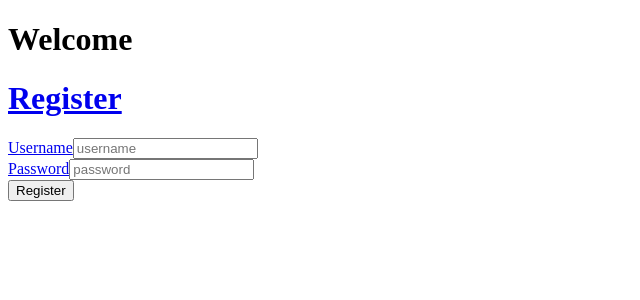
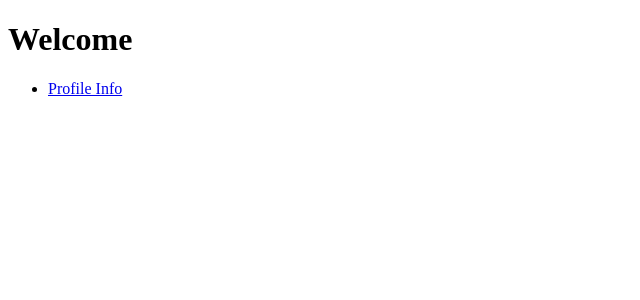
Before and after one commit to rohansinghwow/login-mongo, a React (Vite) app: page / in a window 1280 px wide. Shown: the top 300 px of the page, without its empty margins (0-640 px from the left). Built offline with nearby package versions, Linux system fonts and the light colour scheme.

Commit message:
Adding greetings for user that registered the latest

```diff
--- a/src/App.jsx
+++ b/src/App.jsx
@@ -8,21 +8,20 @@ import {
 import Register from "./pages/Register";
 import Welcome from "./pages/Welcome";
 
+export const CredentialContext = React.createContext()
+
 export default function App() {
+
+  const [cred,setCred] = React.useState({
+    username : null,
+    password : null
+  })
   return (
-    <>
-
     <Router>
-        <Switch>
-        <Route exact path="/">
-        <Welcome/>
-        </Route>
-          <Route  path="/register">
-            <Register />
-          </Route>
-        </Switch>
-
-    </Router>
-    </>
+    <Switch>
+          <Route exact path="/"><Welcome credVal={cred.username}/></Route>
+          <Route exact path="/register"><Register credSetup={setCred}/></Route>
+     </Switch>
+     </Router>
   );
 }
--- a/src/pages/Register.jsx
+++ b/src/pages/Register.jsx
@@ -1,13 +1,15 @@
 
 
 import React from "react";
+import { useHistory } from "react-router-dom";
 
 
-export default function Register(){
+export default function Register(props){
 
     const [username, setUsername] = React.useState('')
     const [password, setPassword] = React.useState('')
     const [isError, setIsError]  = React.useState(false)
+    const history = useHistory()
 
 
 
@@ -16,23 +18,35 @@ export default function Register(){
             method: 'POST',
             headers: {
                 'Content-Type': 'application/json'
-                // 'Content-Type': 'application/x-www-form-urlencoded',
+
               },
             body: JSON.stringify({
                 username,
                 password
 
             })
+        })
+        .then(()=>{
+
+            history.push('/')
+            setIsError(prevErr=>prevErr=false)
+             props.credSetup({
+                username,
+                password
+            })
+
         }).catch(()=>{
-            console.log('Error')
-            setIsError(true)
+            console.log("Wow, error")
+
         })
+
 
     }
 
     function handleSubmit(e){
         e.preventDefault()
         sendDataToServer()
+
     }
     return (
         <>
--- a/src/pages/Welcome.jsx
+++ b/src/pages/Welcome.jsx
@@ -1,12 +1,22 @@
 import React from "react";
 import { Link } from "react-router-dom";
-import Register from "./Register";
 
-export default function Welcome(){
+
+
+
+export default function Welcome(props){
+
+
+
     return (
         <>
-        <h1>Welcome</h1>
-        <Link to="/register"><Register/></Link>
+
+        <h1>Welcome {props.credVal}</h1>
+        <ul>
+        <li><Link to="/register">Profile Info</Link></li>
+        </ul>
+
+
         </>
     )
 }
--- a/src/server.js
+++ b/src/server.js
@@ -26,9 +26,7 @@ app.post('/register',  async (req,res)=>{
     const {username , password} = req.body
     const userExist = User.findOne({username})
     if(userExist){
-        res.json("Sorry, User exists!")
-        res.sendStatus(404);
-        return
+        res.status(500)
 
     }
     await User.create({username,password})
```
